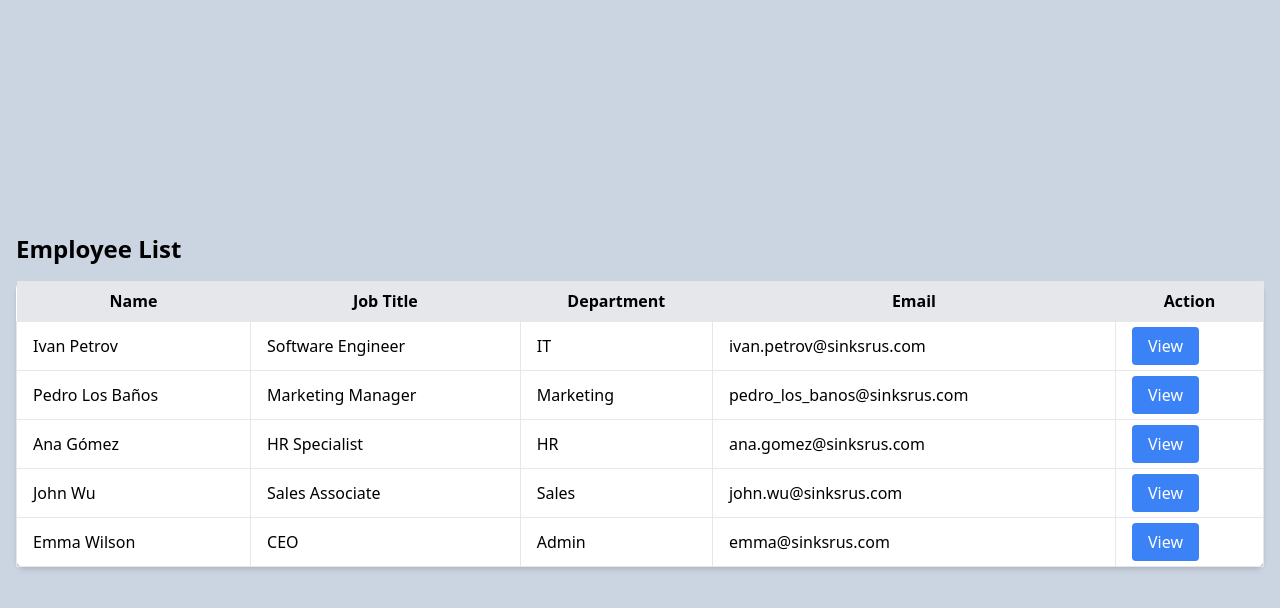
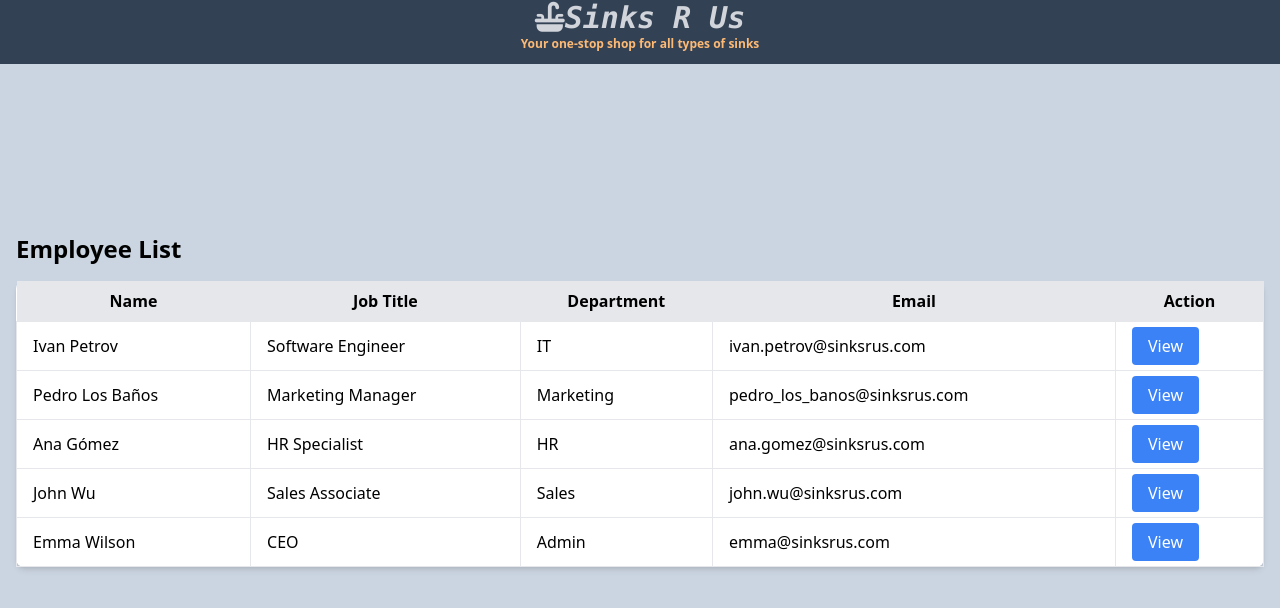
Before and after one commit to adrian-aizen/sinkssys, a plain HTML site: page employee_list.html in a window 1280 px wide. Drawn offline with nearby package versions, Linux system fonts and the light colour scheme.

Commit message:
Added header to employee list

```diff
--- a/employee_list.html
+++ b/employee_list.html
@@ -5,8 +5,19 @@
     <meta name="viewport" content="width=device-width, initial-scale=1.0">
     <title>Employee List</title>
     <script src="https://cdn.tailwindcss.com"></script>
+    <link rel="stylesheet" href="https://cdnjs.cloudflare.com/ajax/libs/font-awesome/6.6.0/css/all.min.css"
+    integrity="sha512-Kc323vGBEqzTmouAECnVceyQqyqdsSiqLQISBL29aUW4U/M7pSPA/gEUZQqv1cwx4OnYxTxve5UMg5GT6L4JJg=="
+    crossorigin="anonymous" referrerpolicy="no-referrer" />
 </head>
 <body class="h-screen flex items-center justify-center bg-slate-300">
+  <header class="bg-slate-700 h-16 w-full fixed top-0">
+    <div class="flex flex-col justify-center items-center">
+      <h1 class="font-mono italic font-bold text-gray-300 text-3xl box-border flex-1"><i
+          class="fa-solid fa-sink"></i>Sinks R Us</h1>
+      <p class="font-sans font-semibold text-orange-300 text-xs box-border flex-1">Your one-stop shop for all types of
+        sinks</p>
+    </div>
+  </header>
   <div class="container mx-auto p-4">
       <h1 class="text-2xl font-bold mb-4">Employee List</h1>
       <table class="table-auto w-full bg-white shadow-md rounded-lg">
```
Lines whose indentation alone changed are shown as unchanged.
